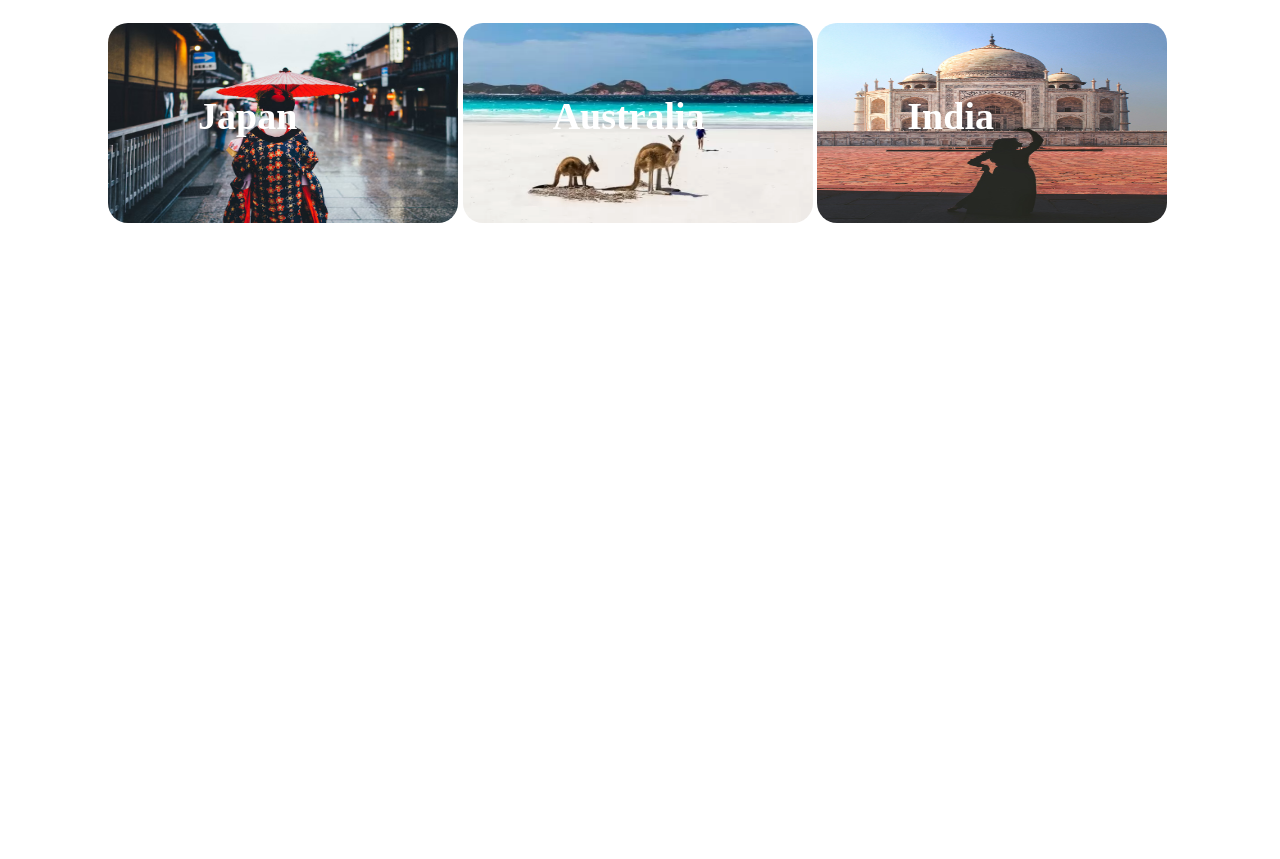
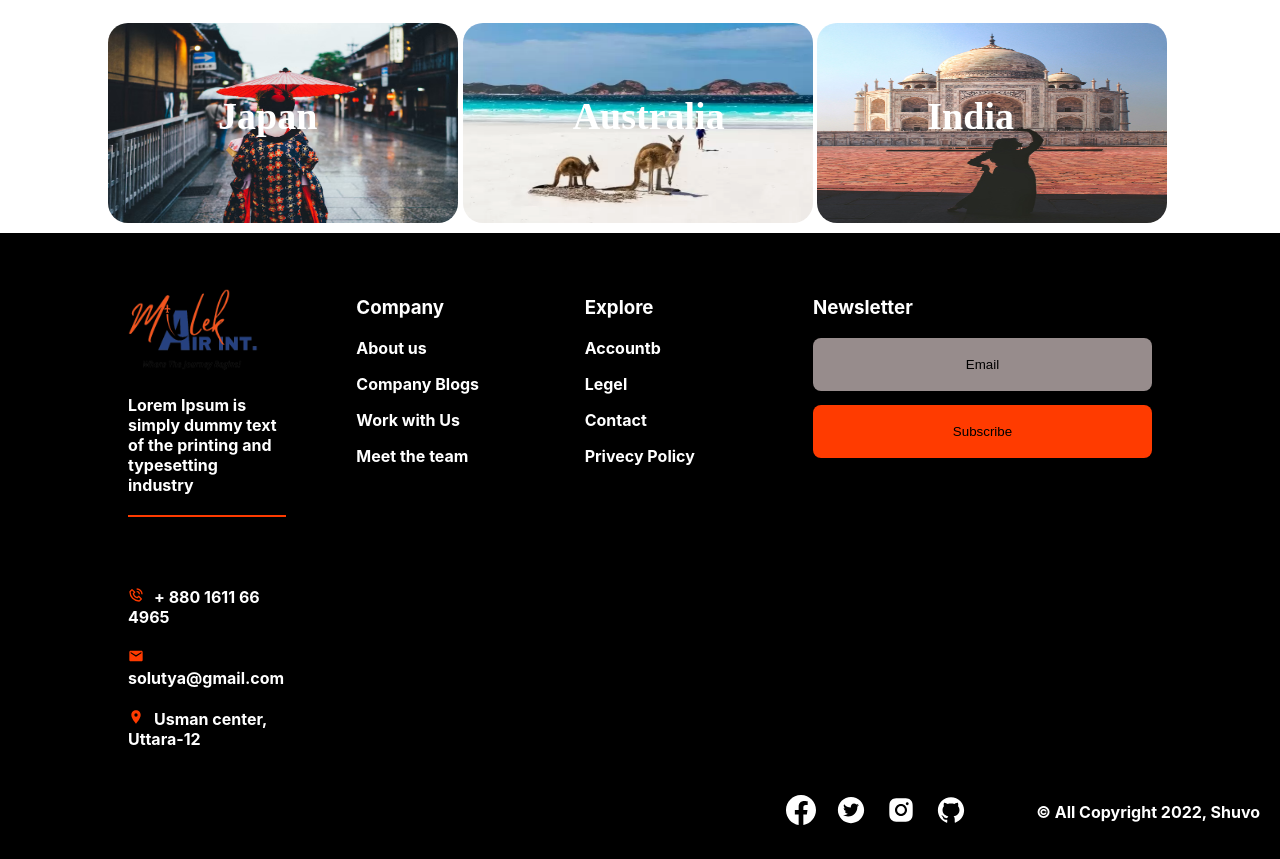
Before and after one commit to Shuvoghosh7/tour_planner, a React (Create React App) app: page / in a window 1280 px wide. Shown: the part 1795-2654 px from the top of the page. Before the commit the page ends 2028 px from the top, so only its background shows below. Built offline with nearby package versions, Linux system fonts and the light colour scheme.

Commit message:
complete footer section

```diff
--- a/src/App.js
+++ b/src/App.js
@@ -4,19 +4,20 @@ import { Route, Routes } from 'react-router-dom';
 import Home from './pages/Home/Home/Home';
 import Navbar from './pages/Navbar/Navbar';
 import Notfound from './pages/Notfound/Notfound';
+import Footer from './pages/Footer/Footer';
 
 
 
 function App() {
   return (
     <div>
-    <Navbar/>
-    <Routes>
-      <Route path='/' element={<Home/>}/>
-      <Route path='*' element={<Notfound/>}/>
+      <Navbar />
+      <Routes>
+        <Route path='/' element={<Home />} />
+        <Route path='*' element={<Notfound />} />
 
-    </Routes>
-
+      </Routes>
+      <Footer />
     </div>
   );
 }
--- /dev/null
+++ b/src/pages/Footer/Footer.css
@@ -0,0 +1,137 @@
+.footer {
+    background-color: black;
+    padding: 20px;
+}
+
+.footer-inside {
+    display: grid;
+    grid-template-columns: repeat(4, 1fr);
+    gap: 70px;
+}
+
+.about-part img {
+    width: 130px;
+    height: 83px;
+    margin-top: 20px;
+}
+
+.about-part p {
+    color: white;
+    margin-top: 20px;
+    padding-bottom: 20px;
+    border-bottom: 2px solid #FF3B00;
+}
+
+.footer-inside {
+    margin: 15px 108px;
+}
+
+.contact {
+    color: white;
+    margin-top: 70px;
+}
+
+.contact-icon {
+    color: #FF3B00;
+    margin-right: 10px;
+}
+
+.Company {
+    color: white;
+    margin-top: 10px;
+}
+
+.Explore {
+    color: white;
+    margin-top: 10px;
+}
+
+.Newsletter {
+    color: white;
+    margin-top: 10px;
+}
+
+.email-btn {
+    width: 339px;
+    height: 53px;
+    background: rgba(189, 176, 176, 0.8);
+    border-radius: 8px;
+    margin-bottom: 14px;
+}
+
+.Subscribe-btn {
+    width: 339px;
+    height: 53px;
+    background: #FF3B00;
+    border-radius: 8px;
+}
+.social{
+    color: white;
+    display: flex;
+    justify-content: end;
+}
+.social_icon{
+    color: white;
+    font-size: 30px;
+    margin: 10px;
+}
+.social-content{
+    display: flex;
+    justify-content: space-between;
+    align-items: center;
+}
+.social-login{
+    margin-right: 60px;
+}
+@media screen and (max-width: 640px) {
+    .footer-inside {
+        display: grid;
+        grid-template-columns: repeat(1, 1fr);
+        gap: 70px;
+    }
+
+    .email-btn {
+        width: 139px;
+        height: 53px;
+    }
+
+    .Subscribe-btn {
+        width: 139px;
+        height: 53px;
+    }
+    .social-content{
+        display: flex;
+        flex-direction: column;
+    }
+    .social{
+        color: white;
+        display: flex;
+        justify-content: center;
+        margin-left: 20px;
+        margin-top: 20px;
+    }
+    .social-login{
+        margin-right: 30px;
+    }
+
+}
+
+
+
+@media screen and (min-width:768px) and (max-width:1023px) {
+    .footer-inside {
+        display: grid;
+        grid-template-columns: repeat(4, 1fr);
+        gap: 30px;
+    }
+
+    .email-btn {
+        width: 179px;
+        height: 53px;
+    }
+
+    .Subscribe-btn {
+        width: 179px;
+        height: 53px;
+    }
+}
--- /dev/null
+++ b/src/pages/Footer/Footer.js
@@ -0,0 +1,71 @@
+import React from 'react';
+import './Footer.css'
+import logo from '../../images/logo.png'
+import { BiPhoneCall } from 'react-icons/bi';
+import { MdEmail } from 'react-icons/md';
+import { MdLocationOn } from 'react-icons/md';
+import { BsFacebook } from 'react-icons/bs';
+import { AiFillTwitterCircle } from 'react-icons/ai';
+import { AiFillInstagram } from 'react-icons/ai';
+import { AiFillGithub } from 'react-icons/ai';
+const Footer = () => {
+    return (
+        <div className='footer'>
+            <div className='footer-inside'>
+                <div className='about-part'>
+                    <img src={logo} alt="" />
+                    <p>Lorem Ipsum is simply dummy text of the printing and typesetting industry</p>
+                    <div className='contact'>
+                        <h4><BiPhoneCall className='contact-icon' />+ 880 1611 66 4965</h4>
+                        <h4><MdEmail className='contact-icon' />solutya@gmail.com</h4>
+                        <h4><MdLocationOn className='contact-icon' />Usman center,  Uttara-12</h4>
+                    </div>
+
+                </div>
+                <div className='Company'>
+                    <h3>Company</h3>
+                    <p>About us </p>
+                    <p>Company Blogs</p>
+                    <p>Work with Us</p>
+                    <p>Meet the team</p>
+                </div>
+                <div className='Explore'>
+                    <h3>Explore</h3>
+                    <p>Accountb</p>
+                    <p>Legel </p>
+                    <p>Contact</p>
+                    <p>Privecy Policy</p>
+                </div>
+
+                <div className='Newsletter'>
+                    <h3>Newsletter</h3>
+                    <div>
+                        <button className='email-btn'>Email</button>
+                    </div>
+                    <div>
+                        <button className='Subscribe-btn'>Subscribe</button>
+                    </div>
+
+                </div>
+            </div>
+            <div className='social'>
+                <div className='social-content'>
+                    <div className='social-login'>
+                        <a href=""><BsFacebook className='social_icon'/></a>
+                        <a href=""><AiFillTwitterCircle className='social_icon'/></a>
+                        <a href=""><AiFillInstagram className='social_icon'/></a>
+                        <a href=""><AiFillGithub className='social_icon'/></a>
+
+                    </div>
+                    <div>
+                        <p>&copy; All Copyright 2022, Shuvo</p>
+                    </div>
+                </div>
+
+            </div>
+
+        </div>
+    );
+};
+
+export default Footer;
--- a/src/pages/Home/TopDestinations/TopDestinations.css
+++ b/src/pages/Home/TopDestinations/TopDestinations.css
@@ -39,7 +39,7 @@
 .country h4 {
     position: relative;
     top: -190px;
-    left: 90px;
+    left: 110px;
     font-family: 'Inria Serif';
     font-style: normal;
     font-weight: 700;
@@ -85,6 +85,6 @@
     .country h4 {
         position: relative;
         top: -270px;
-        left: 180px;
+        left: 195px;
     }
 }
```
